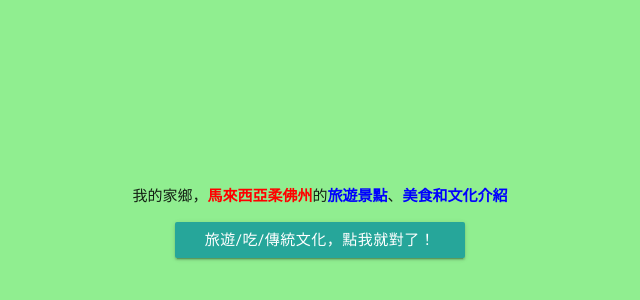
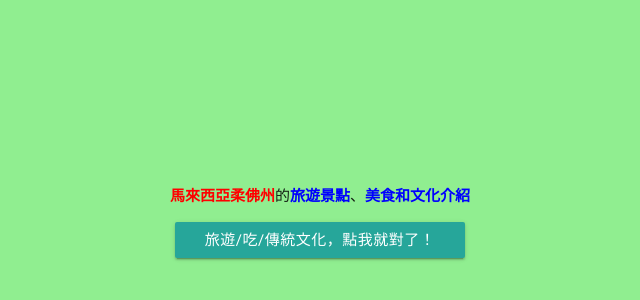
Before and after one commit to JXsoh/report, a plain HTML site: page index.html in a window 1280 px wide. Shown: the part 168-468 px from the top of the page, without its empty margins (320-960 px from the left). Drawn offline with nearby package versions, Linux system fonts and the light colour scheme.

Commit message:
Update index.html

```diff
--- a/index.html
+++ b/index.html
@@ -25,7 +25,7 @@
 	 <p><br></p>
 	 <p><br></p>
 	 <p><br></p>
-	 <p>我的家鄉，<b><font color="red">馬來西亞柔佛州</font></b>的<b><font color="blue">旅遊景點</font></b>、<b><font color="blue">美食和文化介紹</font></b><br></p>
+	 <p><b><font color="red">馬來西亞柔佛州</font></b>的<b><font color="blue">旅遊景點</font></b>、<b><font color="blue">美食和文化介紹</font></b><br></p>
 	 <!-- Dropdown Trigger -->
 	  <a class='dropdown-button btn' href='#' data-activates='dropdown1'>旅遊/吃/傳統文化，點我就對了！</a>
 
```
